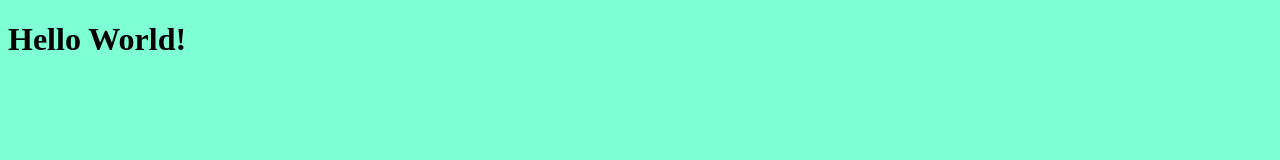
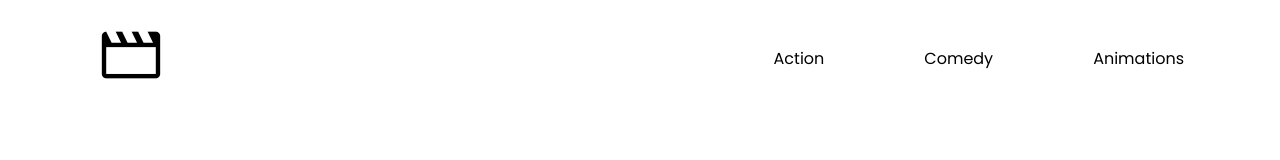
Before and after one commit to belalgamal46/Capstone-Project-2, a website built with webpack: page src/index.html in a window 1280 px wide. Built offline with nearby package versions, Linux system fonts and the light colour scheme.

Commit message:
Complete header section

```diff
--- a/src/index.html
+++ b/src/index.html
@@ -5,8 +5,22 @@
     <meta http-equiv="X-UA-Compatible" content="IE=edge" />
     <meta name="viewport" content="width=device-width, initial-scale=1.0" />
     <title>Document</title>
+    <link rel="stylesheet" href="https://fonts.googleapis.com/css2?family=Material+Symbols+Outlined:opsz,wght,FILL,GRAD@48,400,0,0" />
   </head>
   <body>
-    <h1>Hello World!</h1>
+    <header class="container">
+        <nav>
+          <div>
+            <span class="material-symbols-outlined logo">movie</span>
+          </div>
+          <div class="navigation">
+            <ul>
+              <li id="action">Action</li>
+              <li id="comedy">Comedy</li>
+              <li id="animation">Animations</li>
+            </ul>
+          </div>
+        </nav>
+    </header>
   </body>
 </html>
--- a/src/index.js
+++ b/src/index.js
@@ -1 +1,3 @@
 import './styles.css';
+
+const apiKey = '4de7975ef400d300ae019f76c489bf9';
--- a/src/styles.css
+++ b/src/styles.css
@@ -1,3 +1,40 @@
+@import url('https://fonts.googleapis.com/css2?family=Lato:wght@300;400;700&family=Poppins:wght@300;400;600;800&display=swap');
+
+*,
+*::after,
+*::before {
+  padding: 0;
+  margin: 0;
+  box-sizing: border-box;
+}
+
 body {
-  background-color: aquamarine;
+  font-family: 'Poppins', sans-serif;
 }
+
+
+.container {
+  max-width: 85%;
+  margin: 0 auto;
+}
+
+nav {
+  padding: 20px 0;
+  display: flex;
+  justify-content: space-between;
+  align-items: center;
+}
+
+.logo {
+  font-size: 70px;
+}
+
+nav ul {
+  display: flex;
+  justify-content: space-around;
+}
+
+nav li {
+  display: inline-block;
+  margin-left: 100px;
+}
```
Also changed, not shown: 1 other file.
